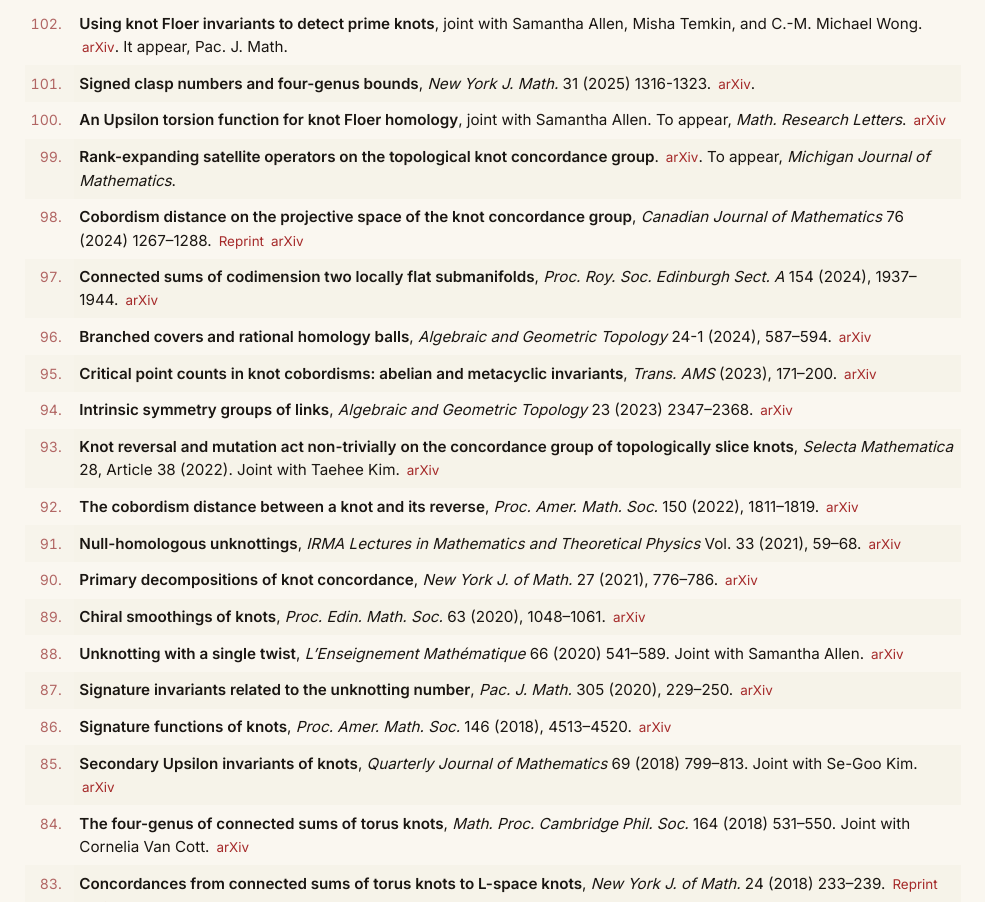
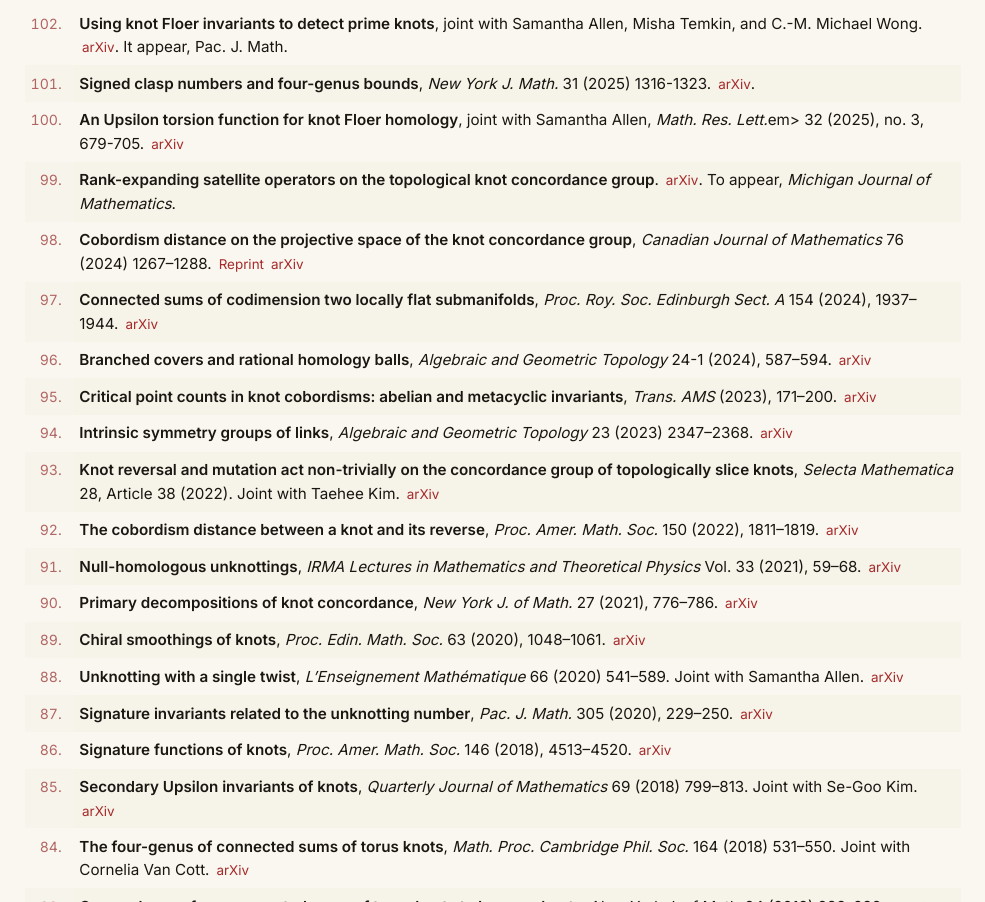
Before and after one commit to chuck-livingston/math, a plain HTML site: page test-hom2.html in a window 1280 px wide. Shown: the part 933-1835 px from the top of the page, without its empty margins (147-1132 px from the left). Drawn offline with Linux system fonts and the light colour scheme.

Commit message:
Update test-hom2.html

```diff
--- a/test-hom2.html
+++ b/test-hom2.html
@@ -350,7 +350,7 @@
                 <tr>
                     <td class="num">100.</td>
                     <td class="entry"><b>An Upsilon torsion function for knot Floer homology</b>, joint with Samantha
-                        Allen. To appear, <em>Math. Research Letters</em>. <a
+                        Allen, <em>  Math. Res. Lett.</em>em> 32 (2025), no. 3, 679-705.   <a
                             href="https://arxiv.org/abs/2208.04768">arXiv</a></td>
                 </tr>
                 <tr>
```
